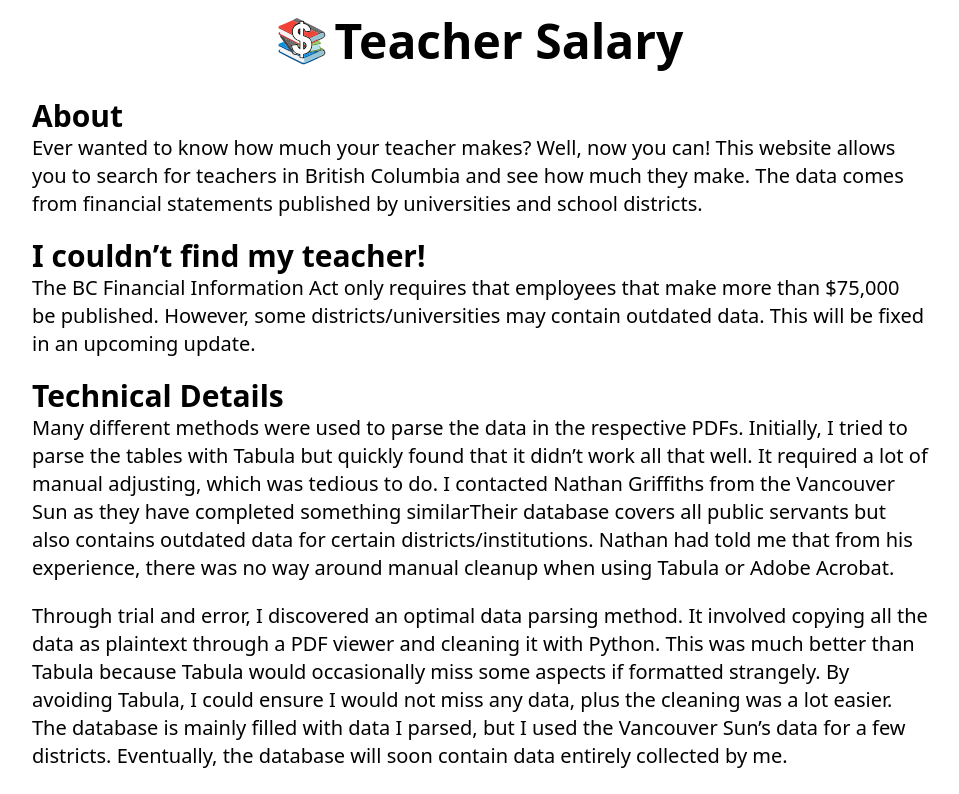
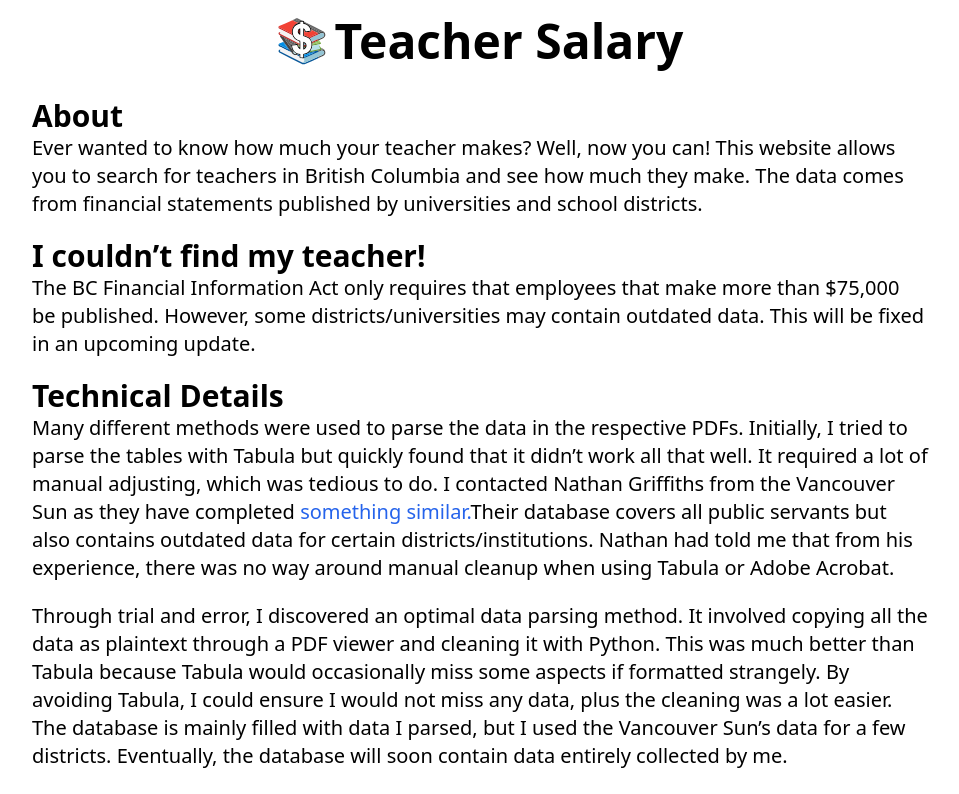
Before and after one commit to dezchai/teacher-salary, a Next.js app: page /about in a window 1280 px wide. Shown: the top 794 px of the page, without its empty margins (160-1119 px from the left). Built offline with nearby package versions, Linux system fonts and the light colour scheme.

Commit message:
hyperlink for something similar

```diff
--- a/src/app/about/page.tsx
+++ b/src/app/about/page.tsx
@@ -24,8 +24,9 @@ const About = () => {
         <a
           href="https://vancouversun.com/news/local-news/bc-public-sector-salaries-database-sunshine-list"
           target="blank"
+          className=" text-blue-600 dark:text-blue-500 hover:underline"
         >
-          something similar
+          something similar.
         </a>
         Their database covers all public servants but also contains outdated
         data for certain districts/institutions. Nathan had told me that from
```
